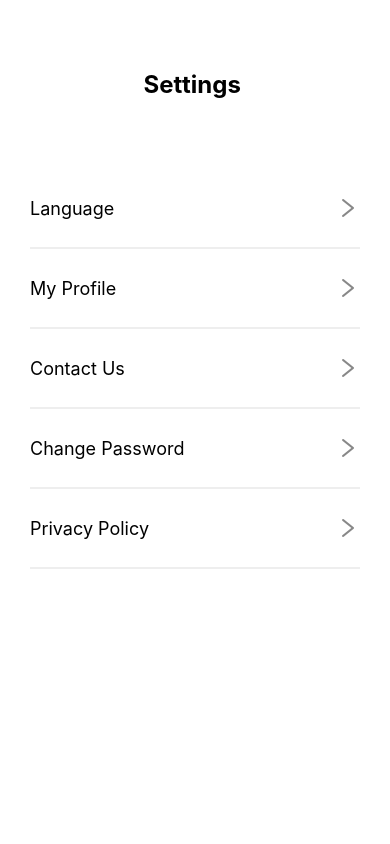
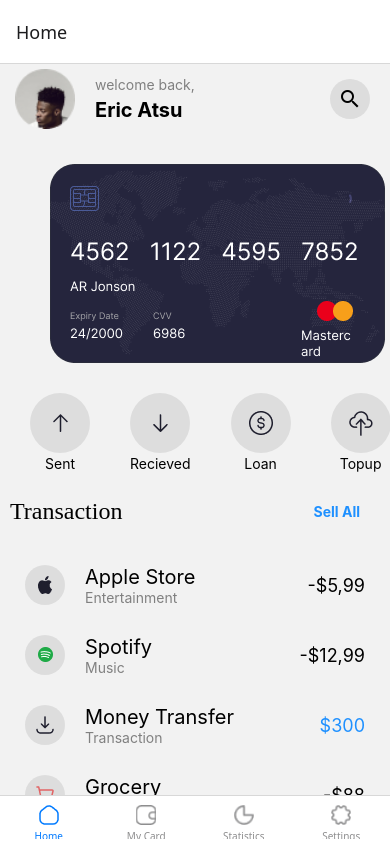
Before and after one commit to PROFF-1/rn-assignment5-22173542, a React Native app in the folder ExpensesApp/: screen / in a window 390 px wide. Built offline with nearby package versions, Linux system fonts and the light colour scheme.

Commit message:
Bottom Tab Nsvigation Established

```diff
--- a/ExpensesApp/App.js
+++ b/ExpensesApp/App.js
@@ -1,13 +1,59 @@
-import { StyleSheet, Text, View,StatusBar,SafeAreaView } from 'react-native';
+import { StyleSheet, Text, View,StatusBar,SafeAreaView,Image } from 'react-native';
 import {styles} from './Styles/styles'
 import Home from "./Screens/Home"
 import Settings from "./Screens/Settings"
+import MyCards from "./Screens/MyCards"
+import Statistics from "./Screens/Statistics"
+
+import { NavigationContainer } from '@react-navigation/native';
+import { createBottomTabNavigator } from '@react-navigation/bottom-tabs';
+
+
+const Tab = createBottomTabNavigator()
 
 export default function App() {
   return (
-    <View style={styles.container}>
-      <Settings/>
-      <StatusBar  style='auto'/>
-    </View>
+    <NavigationContainer style={styles.container}>
+      <Tab.Navigator>
+        <Tab.Screen name='Home' component={Home}
+        options={
+          {
+            tabBarIcon:({color,size})=>(
+              <Image source={require('./assets/home.png')}
+              style={{ width: 20, height: 20, tintColor: color }}
+              />
+            )
+          }
+        }/>
+        <Tab.Screen name ='My Card' component={MyCards}
+         options={
+          {
+            tabBarIcon:({color,size})=>(
+              <Image source={require('./assets/myCards.png')}
+              style={{ width: 20, height: 20, tintColor: color }}
+              />
+            )
+          }}
+          />
+        <Tab.Screen  name='Statistics' component={Statistics}
+        options={
+          {
+            tabBarIcon:({color,size})=>(
+              <Image source={require('./assets/statictics.png')}
+              style={{ width: 20, height: 20, tintColor: color }}
+              />
+            )
+          }}/>
+        <Tab.Screen name ='Settings' component={Settings}
+        options={
+          {
+            tabBarIcon:({color})=>(
+              <Image source={require('./assets/settings.png')}
+              style={{ width: 20, height: 20, tintColor: color }}
+              />
+            )
+          }}/>
+      </Tab.Navigator>
+    </NavigationContainer>
   );
 }
--- /dev/null
+++ b/ExpensesApp/Screens/MyCards.js
@@ -0,0 +1,12 @@
+import { StyleSheet, Text, View } from 'react-native'
+import React from 'react'
+
+export default function MyCards() {
+  return (
+    <View>
+      <Text>MyCards</Text>
+    </View>
+  )
+}
+
+const styles = StyleSheet.create({})
--- /dev/null
+++ b/ExpensesApp/Screens/Statistics.js
@@ -0,0 +1,12 @@
+import { StyleSheet, Text, View } from 'react-native'
+import React from 'react'
+
+export default function Statistics() {
+  return (
+    <View>
+      <Text>Statistics</Text>
+    </View>
+  )
+}
+
+const styles = StyleSheet.create({})
--- a/ExpensesApp/package.json
+++ b/ExpensesApp/package.json
@@ -9,7 +9,9 @@
     "web": "expo start --web"
   },
   "dependencies": {
-    "@react-navigation/bottom-tabs": "^7.3.3",
+    "@react-navigation/bottom-tabs": "^7.3.5",
+    "@react-navigation/native": "^7.1.1",
+    "@react-navigation/native-stack": "^7.3.5",
     "expo": "~52.0.42",
     "expo-status-bar": "~2.0.1",
     "react": "18.3.1",
```
Also changed, not shown: 1 other file (tests, documents, lock files or other folders).
